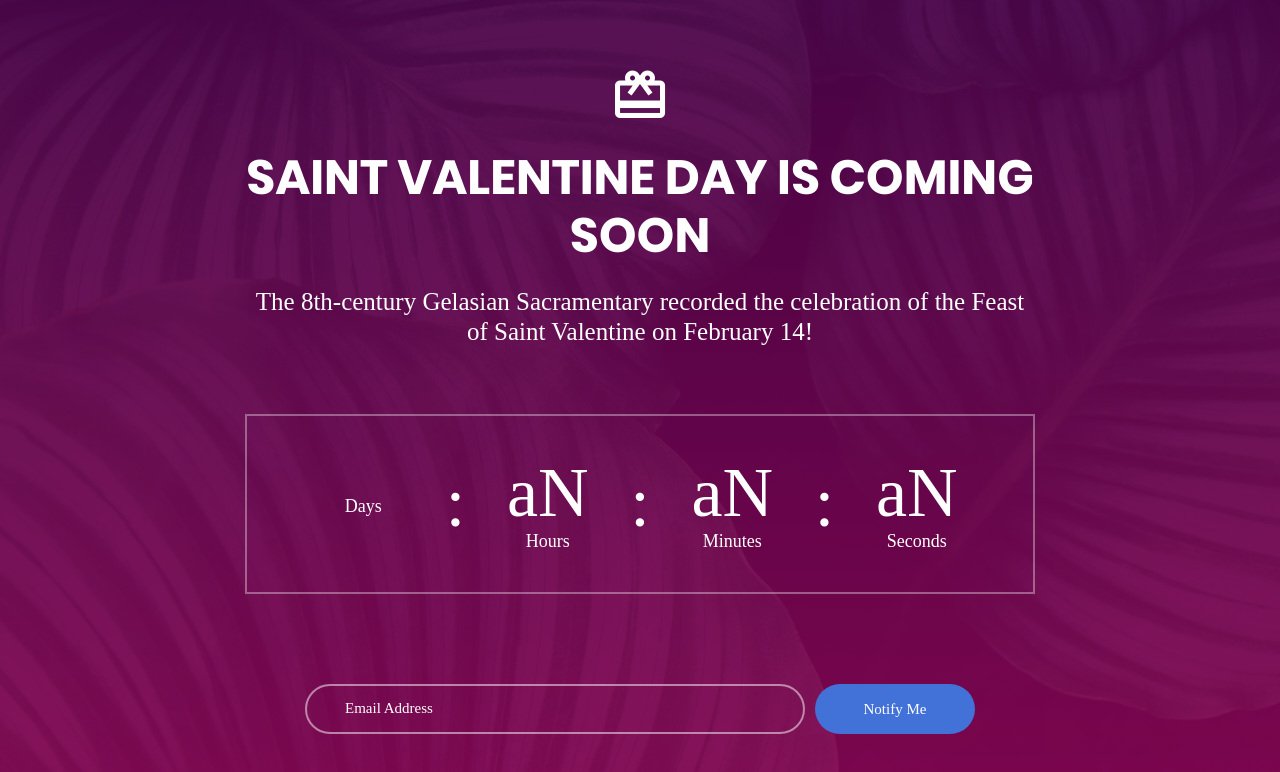
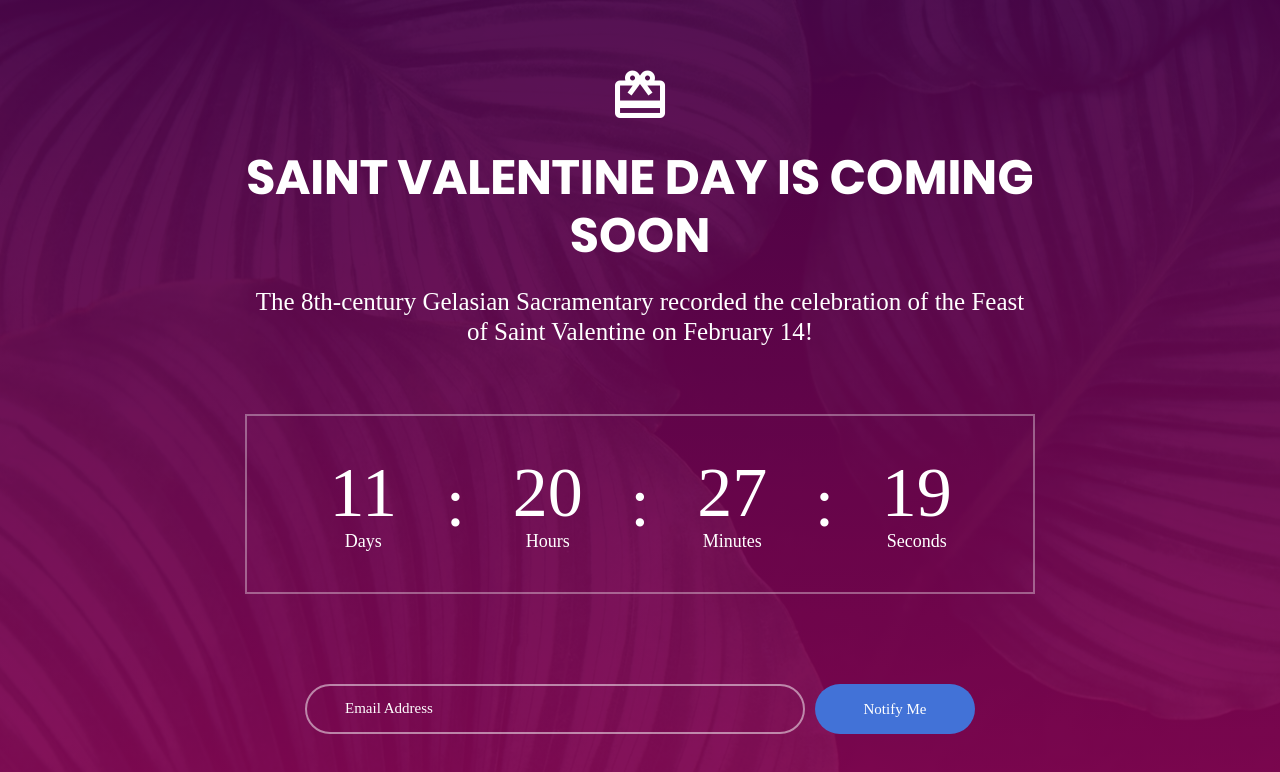
Before and after one commit to cityofgoldburg/cityofgoldburg.github.io, a plain HTML site: page index.html in a window 1280 px wide. Drawn offline with Linux system fonts and the light colour scheme; a web font is replaced by a local one.

Commit message:
new meeting date new

```diff
--- a/index.html
+++ b/index.html
@@ -99,10 +99,10 @@
 		$('.cd100').countdown100({
 			/*Set Endtime here*/
 			/*Endtime must be > current time*/
-			endtimeYear: 0,
-			endtimeMonth: 0,
-			endtimeDate: 12,
-			endtimeHours: 8,
+			endtimeYear: 2025,
+			endtimeMonth: 2,
+			endtimeDate: 14,
+			endtimeHours: 10,
 			endtimeMinutes: 0,
 			endtimeSeconds: 0,
 			timeZone: "America/New_York"
```
